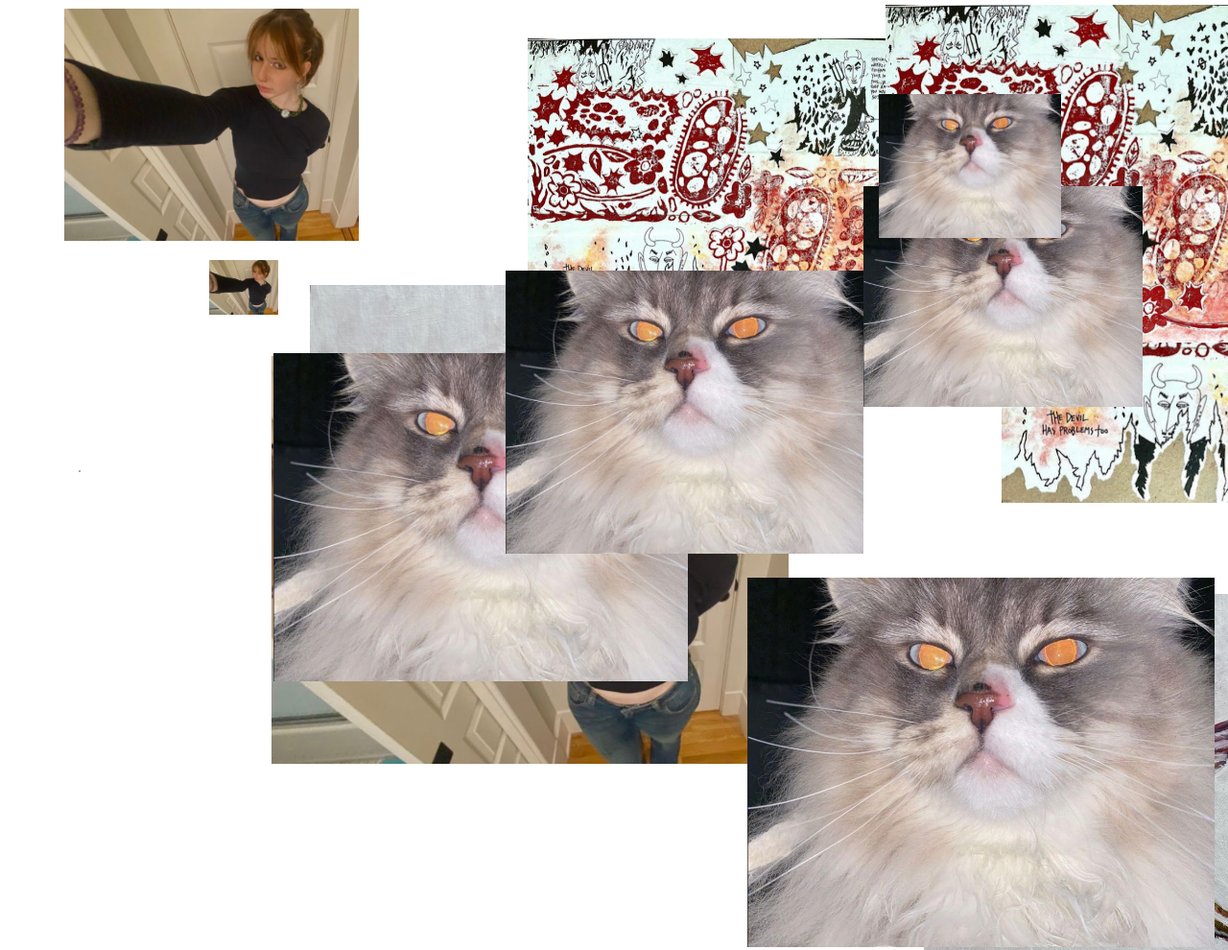
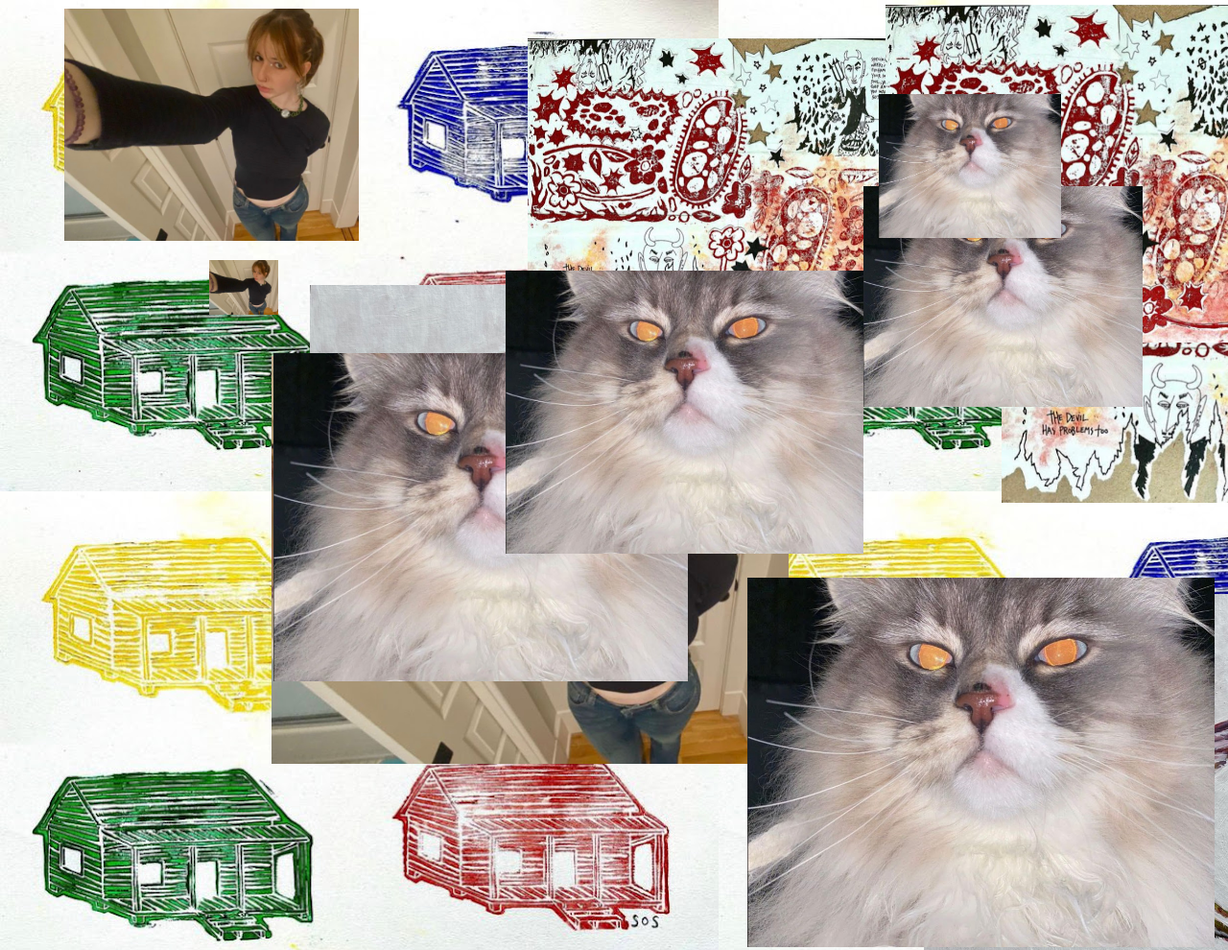
Before and after one commit to oz4hire/sulalol, a plain HTML site: page index.html in a window 1280 px wide. Shown: the top 990 px of the page at 96% size. Drawn offline with Linux system fonts and the light colour scheme; the site is published under a folder, as on GitHub Pages, so addresses that start at the root find nothing.

Commit message:
fixed background image

```diff
--- a/style.css
+++ b/style.css
@@ -1,5 +1,5 @@
 body{
-    background-image: url(/img/house.jpg);
+    background-image: url(img/house.jpg);
     overflow: hidden;
     font-family: Arial, Helvetica, sans-serif;
     height: 100vw;
```
